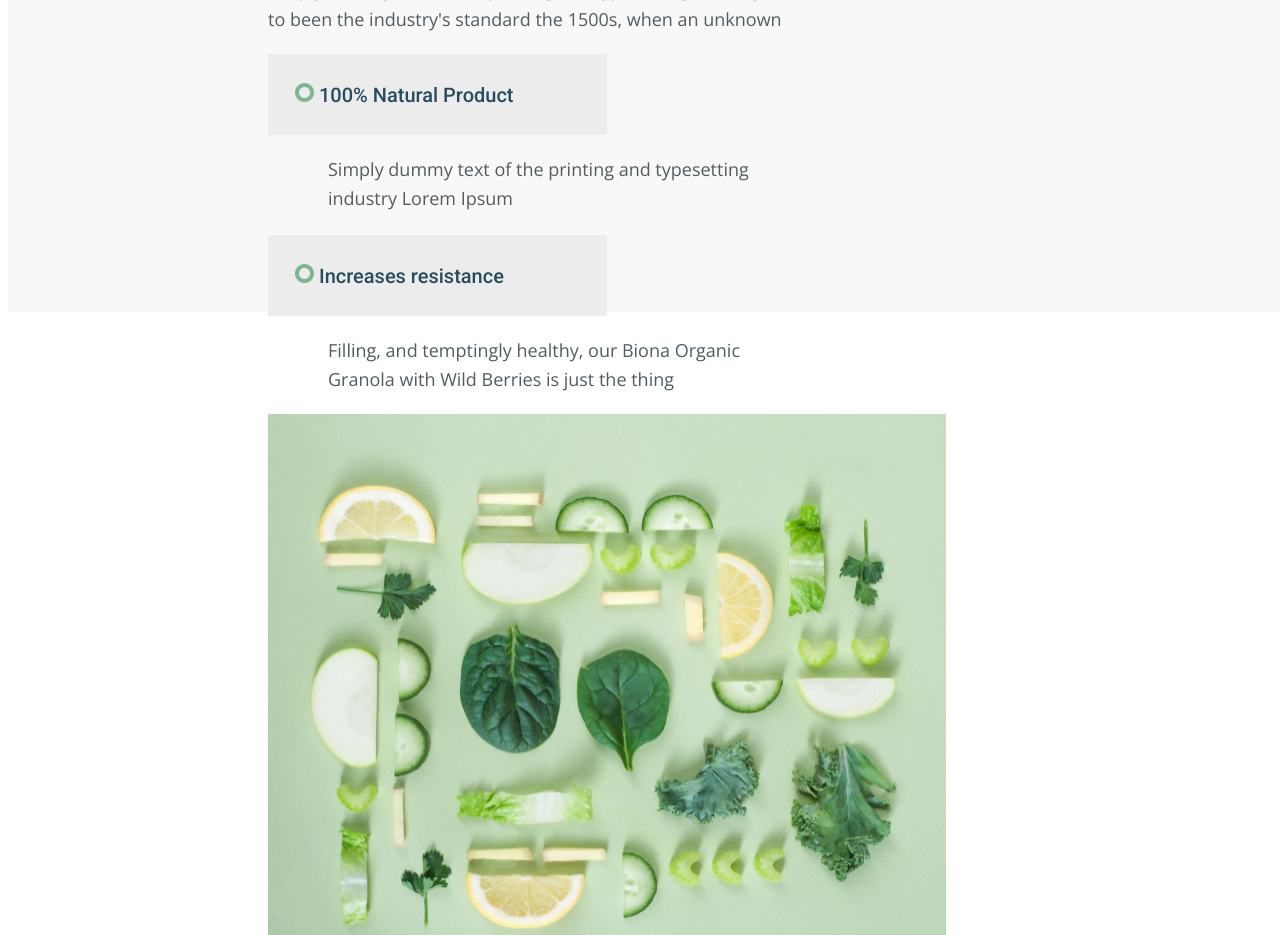
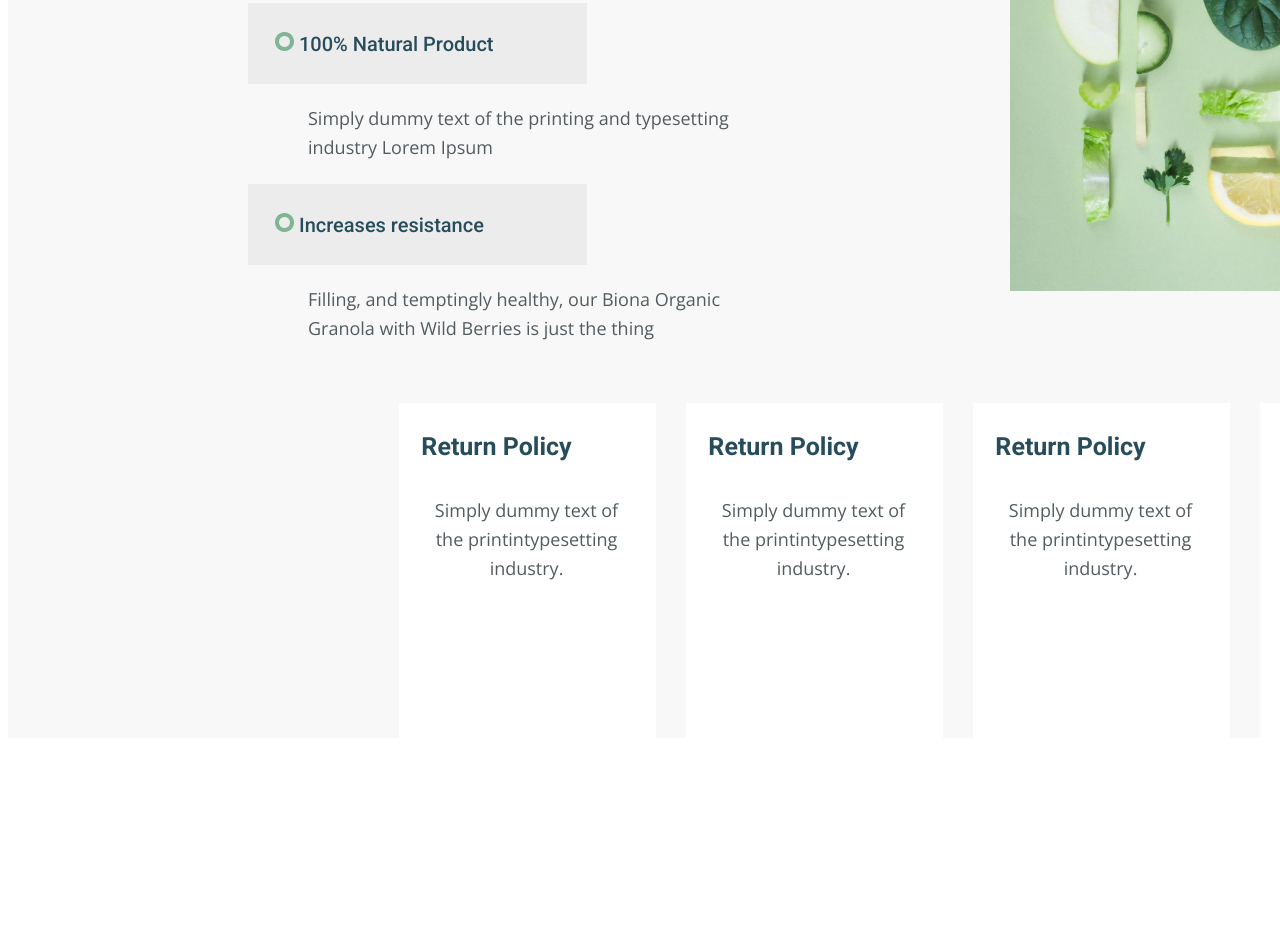
Before and after one commit to salosalo123/lesson-4, a plain HTML site: page index.html in a window 1280 px wide. Shown: the part 625-1560 px from the top of the page. After the commit the page ends 1488 px from the top, so only its background shows below. Drawn offline with nearby package versions, Linux system fonts and the light colour scheme.

Commit message:
crate footer section

```diff
--- a/css/style.css
+++ b/css/style.css
@@ -46,7 +46,7 @@ nav ul li {
 }
 .main-section {
   width: 1920px;
-  height: 624px;
+  height: 1050px;
   background-color: #f9f8f8;
   display: inline-block;
 }
@@ -116,8 +116,59 @@ h1 {
   color: #525c60;
   font-family: "Open Sans", sans-serif;
 }
-div > img {
+.picture {
   width: 678px;
   height: 579px;
-  display: inline-block;
+  /* display: inline-block;
+  vertical-align: top; */
 }
+
+.conteiner {
+  display: flex;
+  align-items: center;
+  justify-content: center;
+}
+
+/* footer conteiner  */
+
+.conteiner-footer {
+  width: 1118px;
+  height: 335px;
+  gap: 30px;
+  margin-left: 320px;
+  padding-left: 141px;
+  display: flex;
+  align-items: flex-start;
+  justify-content: center;
+  margin-top: 91px;
+}
+
+.little-conteiner {
+  width: 257px;
+  height: 335px;
+  background-color: #ffffff;
+  /* padding-left: 30px; */
+}
+
+.policy {
+  width: 152px;
+  height: 26px;
+  margin: 29px 83px 0 22px;
+  /* margin-top: 29px;
+  margin-left: 22px; */
+  font-family: "Roboto";
+  font-weight: 800;
+  font-size: 25px;
+  line-height: 29px;
+  color: #274c5b;
+  text-align: center;
+}
+.polic-paragrap {
+  padding: 20px 37px 0 36px;
+  font-family: "Open Sans", sans-serif;
+  font-weight: 400;
+  font-size: 18px;
+  line-height: 29px;
+  text-align: center;
+  color: #525c60;
+}
--- a/index.html
+++ b/index.html
@@ -40,7 +40,7 @@
     </header>
     <main>
       <section class="main-section">
-        <div class="main-div">
+        <div class="main-div conteiner">
           <!-- <div class="narural-produsts"> -->
             <div class="paragraf">
               <p class="choose">Why Choose us?</p>
@@ -50,8 +50,8 @@
                 Lorem had ceased to been the industry's standard the 1500s, when
                 an unknown
               </p>
-            </div>
-            <div>
+            <!-- </div>
+            <div> -->
               <p class="persent">  <img class="icon" src="./image/Icon.png" alt="icon">
                100% Natural Product</p>
 
@@ -59,13 +59,33 @@
 
               <p class="persent">  <img class="icon" src="./image/Icon (1).png" alt="icon">
               Increases resistance </p>
+
+              <p class="second-paragraf"> Filling, and temptingly healthy, our Biona Organic Granola with Wild Berries is just the thing</p>
                </div>
-            <p class="second-paragraf"> Filling, and temptingly healthy, our Biona Organic Granola with Wild Berries is just the thing</p>
                <div class="picture">
             <img
                 src="./image/Photo.jpg"
                 alt="picture with natural products"
               />
+            </div>
+        </div>
+
+        <div class="conteiner-footer">
+          <div class="little-conteiner">
+            <h3 class="policy"> Return Policy</h3>
+            <p class="polic-paragrap">Simply dummy text of the printintypesetting industry.</p>
+          </div >
+          <div class="little-conteiner">
+            <h3 class="policy"> Return Policy</h3>
+            <p class="polic-paragrap">Simply dummy text of the printintypesetting industry.</p>
+          </div>
+          <div class="little-conteiner">
+            <h3 class="policy"> Return Policy</h3>
+            <p class="polic-paragrap">Simply dummy text of the printintypesetting industry.</p>
+          </div>
+          <div class="little-conteiner">
+            <h3 class="policy"> Return Policy</h3>
+            <p class="polic-paragrap">Simply dummy text of the printintypesetting industry.</p>
           </div>
 
         </div>
```
Lines whose indentation alone changed are shown as unchanged.
